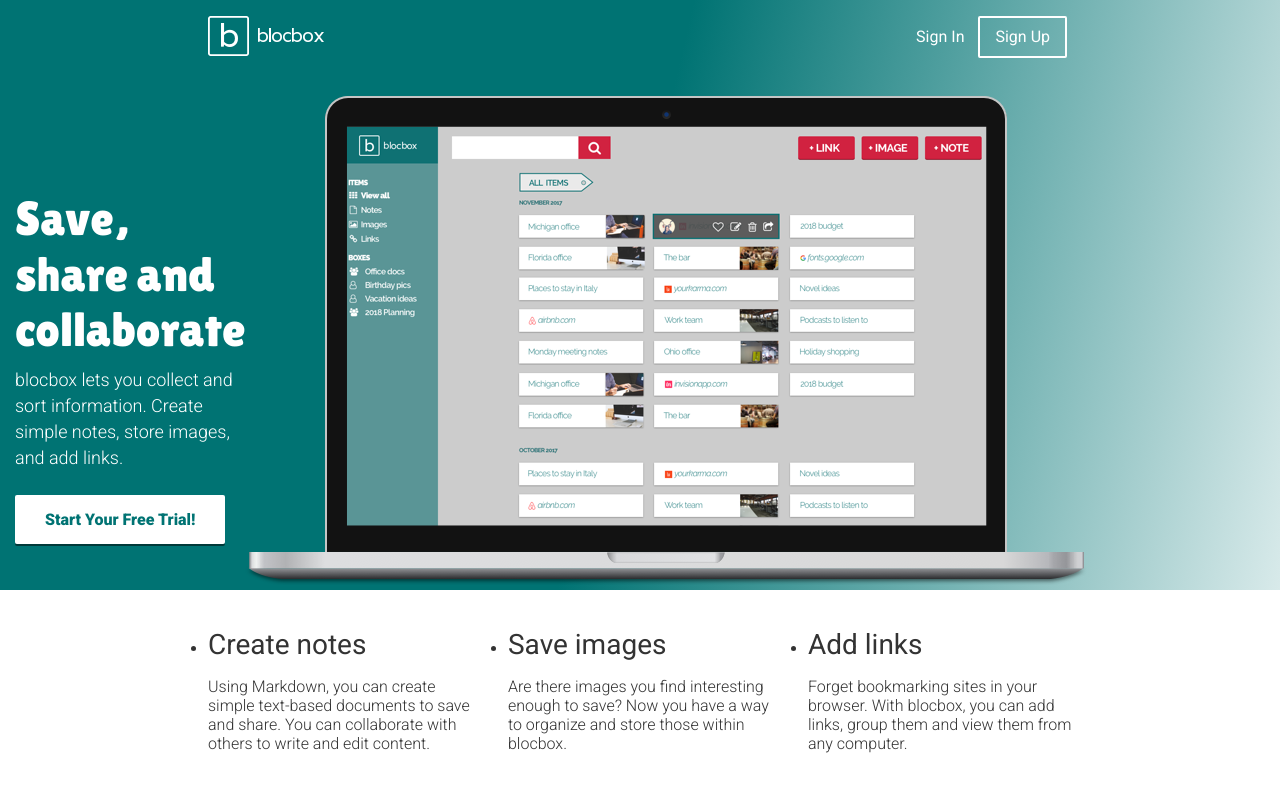
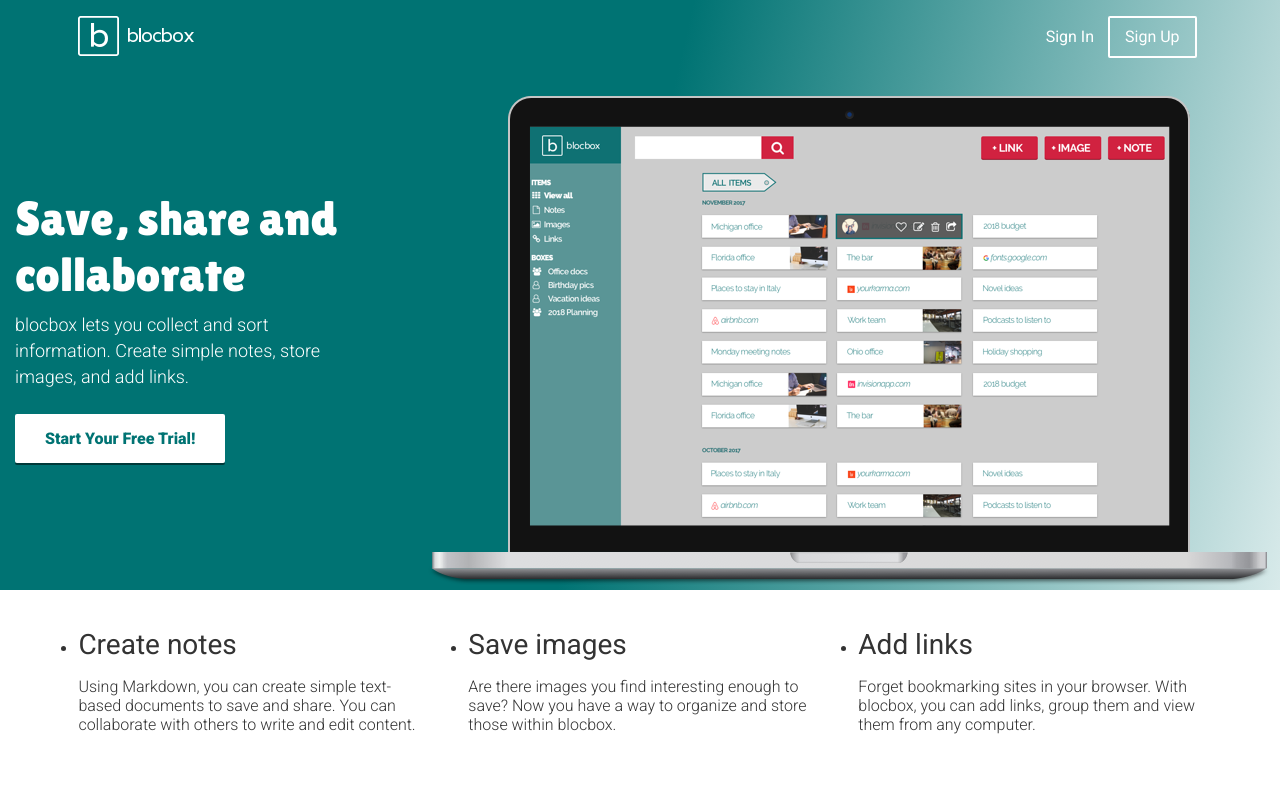
Before and after one commit to mahannay/blocbox, a plain HTML site: page index.html in a window 1280 px wide. Shown: the top 800 px of the page. Drawn offline with nearby package versions, Linux system fonts and the light colour scheme.

Commit message:
mobile first

```diff
--- a/css/style.css
+++ b/css/style.css
@@ -96,10 +96,10 @@ header .hero p{
   margin:10px 0 40px;
 }
 header .hero-text {
-  width: 90%;
+  width: 100%;
   }
 header .hero-screenshot {
-  width: 90%;
+  width: 100%;
   margin:auto;
 }
 header .hero img {
@@ -107,25 +107,35 @@ header .hero img {
   margin 3em auto 0;
 }
 /* MEDIA QUERIES */
-@media screen and (min-width: 700px) {
+@media screen and (min-width: 768px){
 header .hero {
   text-align: left;
   display:inline-flex;
 }
   .container {
-    width:900px;
+    width:600px;
   }
   .one-half {
     width:46%;
   }
-  .one-third, .hero-text {
+  .one-third, header .hero-text {
     width:29.3333%;
   }
   .one-fourth {
     width:21%;
   }
-  .two-thirds, .hero-screenshot {
+  .two-thirds, header .hero-screenshot {
     width: 58.666%;
+  }
+}
+@media screen and (min-width: 992px) {
+  .container {
+    width:970px;
+  }
+}
+@media screen and (min-width: 1200px) {
+  .container {
+    width:1170px;
   }
 }
 /* BUTTONS */
```
